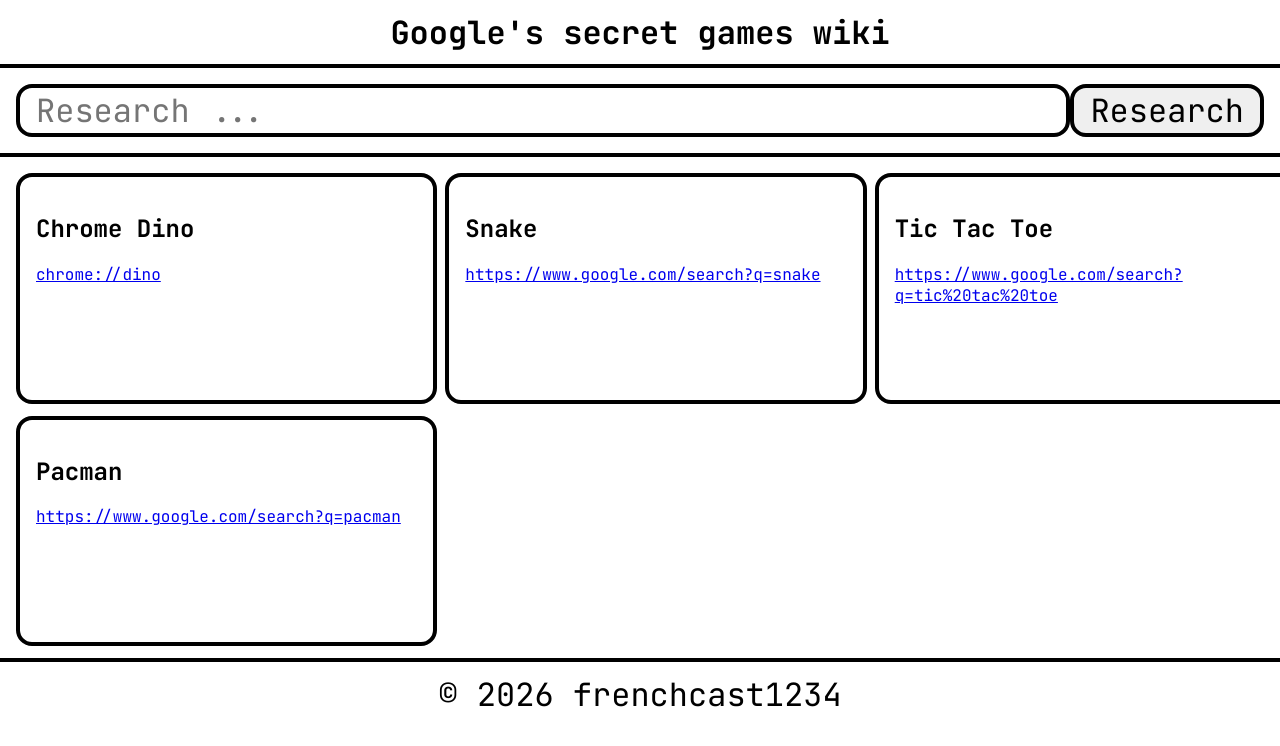
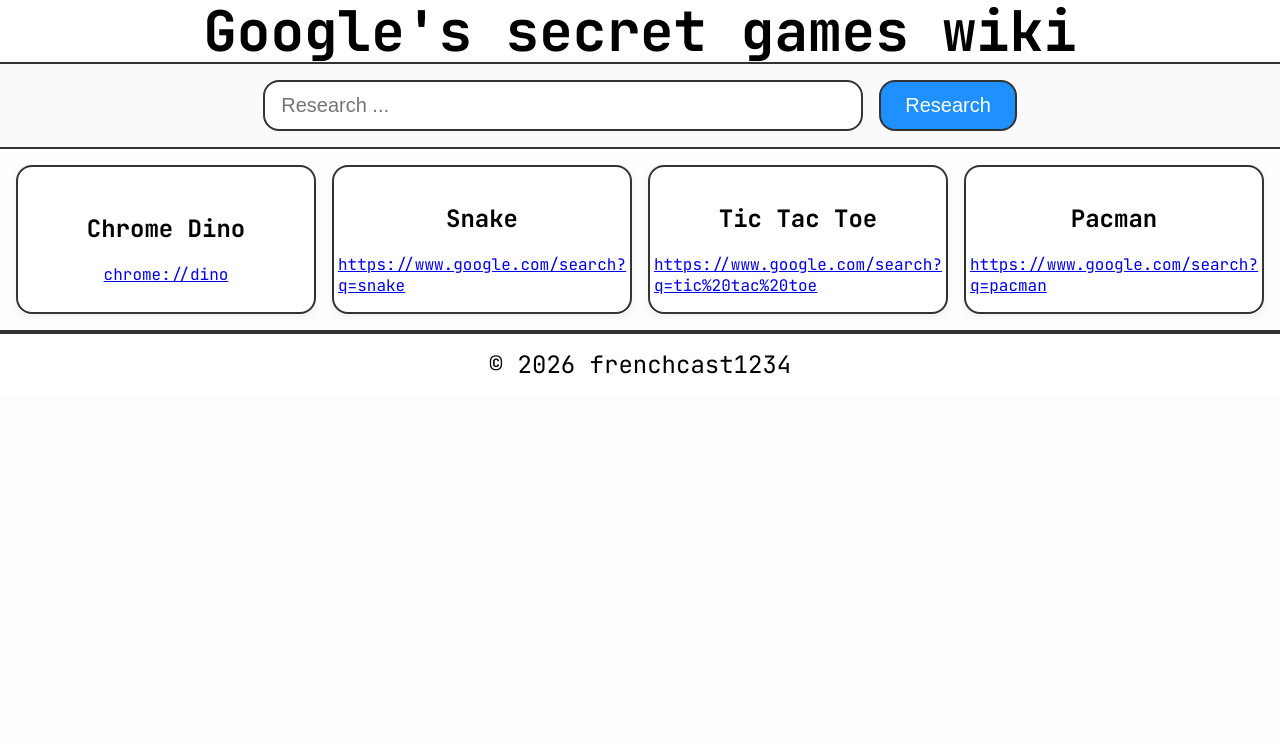
Before and after one commit to frenchcast1234/sgw, a plain HTML site: page index.html in a window 1280 px wide. Drawn offline with Linux system fonts and the light colour scheme.

Commit message:
Refactor CSS variables and improve styles

```diff
--- a/src/style.css
+++ b/src/style.css
@@ -1,6 +1,10 @@
 :root {
-    --background-color: white;
-    --border: 4px solid black;
+    --background-color: #fdfdfd; /* plus doux que blanc pur */
+    --border: 2px solid #333; /* un peu plus fin pour modernité */
+    --primary-color: #1e90ff; /* accent color */
+    --font-family: 'JetBrains Mono', monospace;
+    --radius: 16px;
+    --gap: 16px;
 }
 
 html, body {
@@ -8,16 +12,17 @@
     height: 100%;
     margin: 0;
     padding: 0;
-}
-
-body {
+    font-family: var(--font-family);
     background-color: var(--background-color);
 }
 
+/* Global elements */
 * {
-    font-family: 'JetBrains Mono', monospace;
+    box-sizing: border-box;
+    transition: all 0.3s ease;
 }
 
+/* Header */
 header {
     display: flex;
     align-items: center;
@@ -26,63 +31,110 @@
     width: 100%;
     border-bottom: var(--border);
     font-weight: bold;
+    font-size: 28px;
+    background-color: #fff;
+    position: sticky;
+    top: 0;
+    z-index: 100;
 }
 
+/* Research section */
 #research {
-    height: auto;
+    display: flex;
+    flex-wrap: wrap;
+    justify-content: center;
+    align-items: center;
+    padding: var(--gap);
+    gap: var(--gap);
     border-bottom: var(--border);
-    display: flex;
-    align-items: center;
-    justify-content: center;
-    padding: 16px
+    background-color: #fafafa;
 }
 
 #research > input[type="text"] {
+    flex: 1 1 300px; /* responsive width */
+    max-width: 600px;
+    min-width: 200px;
+    padding: 12px 16px;
+    font-size: 20px;
     border: var(--border);
-    border-radius: 16px;
-    height: 100%;
-    min-width: 256px;
-    max-width: 1024px;
-    width: 100%;
-    padding-left: 16px;
-    padding-right: 16px;
-    font-size: 32px;
+    border-radius: var(--radius);
 }
 
 #research > input[type="submit"] {
+    padding: 12px 24px;
+    font-size: 20px;
     border: var(--border);
-    border-radius: 16px;
-    height: 100%;
-    font-size: 32px;
-    padding-left: 16px;
-    padding-right: 16px;
-    width: auto;
+    border-radius: var(--radius);
+    background-color: var(--primary-color);
+    color: white;
+    cursor: pointer;
+    flex: 0 0 auto;
 }
 
+#research > input[type="submit"]:hover {
+    background-color: #0f71d0;
+}
+
+/* Grid view */
 #grid-view {
-    min-height: 256px;
+    display: grid;
+    grid-template-columns: repeat(auto-fit, minmax(250px, 1fr));
+    gap: var(--gap);
+    padding: var(--gap);
     border-bottom: var(--border);
-    display: grid;
-    grid-template-columns: repeat(3, 1fr);
-    grid-gap: 16px;
-    grid-auto-rows: minmax(128px, auto);
-    padding: 16px;
 }
 
 .grid-item {
     border: var(--border);
-    border-radius: 16px;
-    width: calc(100% - 32px);
-    aspect-ratio: 2 / 1;
+    border-radius: var(--radius);
     padding: 16px;
     display: flex;
     flex-direction: column;
+    justify-content: center;
+    align-items: center;
+    background-color: #fff;
+    box-shadow: 0 4px 8px rgba(0,0,0,0.05);
+    transition: transform 0.3s ease, box-shadow 0.3s ease;
 }
 
+.grid-item:hover {
+    transform: translateY(-4px);
+    box-shadow: 0 8px 16px rgba(0,0,0,0.1);
+}
+
+/* Footer */
 footer {
     height: 64px;
     display: flex;
     align-items: center;
     justify-content: center;
-    font-size: 32px;
+    font-size: 24px;
+    background-color: #fff;
+    border-top: var(--border);
 }
+
+/* Responsive tweaks */
+@media (max-width: 768px) {
+    header {
+        font-size: 24px;
+    }
+    #research > input[type="text"] {
+        font-size: 18px;
+    }
+    #research > input[type="submit"] {
+        font-size: 18px;
+    }
+    footer {
+        font-size: 20px;
+    }
+}
+
+@media (max-width: 480px) {
+    #grid-view {
+        grid-template-columns: 1fr;
+    }
+    .grid-item {
+        aspect-ratio: auto;
+        width: 100%;
+    }
+}
```
